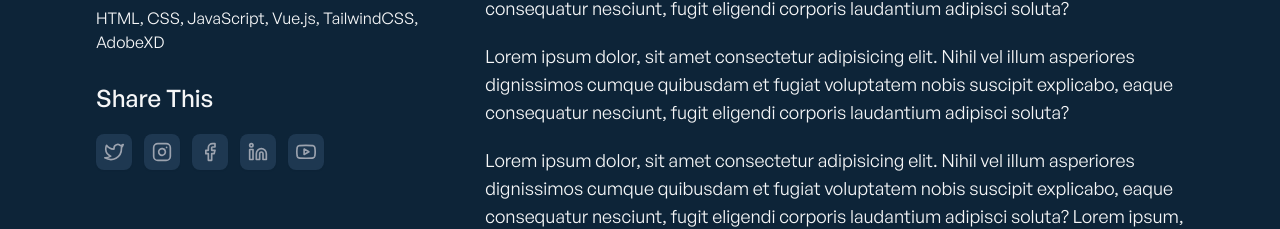
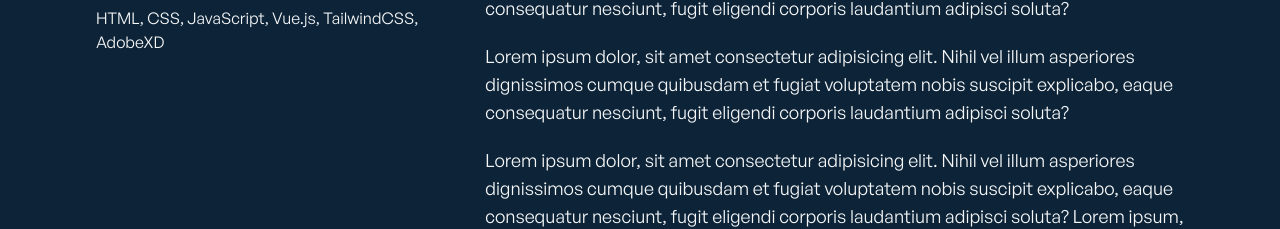
Before and after one commit to dungldt/my-portfolio, a Vue app: page /projects/single-project in a window 1280 px wide. Shown: the part 1045-1274 px from the top of the page. Built offline with nearby package versions, Linux system fonts and the light colour scheme; what vue-backtotop, vue-toast-notification would draw is missing.

Commit message:
format project component

```diff
--- a/src/components/projects/ProjectInfo.vue
+++ b/src/components/projects/ProjectInfo.vue
@@ -1,8 +1,8 @@
 <script>
-import feather from 'feather-icons';
+import feather from "feather-icons";
 
 export default {
-	props: ['projectInfo'],
+  props: ["projectInfo"],
 
   mounted() {
     feather.replace();
@@ -69,31 +69,8 @@ export default {
         <p
           class="font-general-regular text-primary-dark dark:text-ternary-light"
         >
-					{{ projectInfo.technologies[0].techs.join(', ') }}
+          {{ projectInfo.technologies[0].techs.join(", ") }}
         </p>
-			</div>
-
-			<!-- Single project social sharing -->
-			<div>
-				<p
-					class="font-general-medium text-2xl text-ternary-dark dark:text-ternary-light mb-2"
-				>
-					{{ projectInfo.socialSharingsHeading }}
-				</p>
-				<div class="flex items-center gap-3 mt-5">
-					<a
-						v-for="social in projectInfo.socialSharings"
-						:key="social.id"
-						:href="social.url"
-						target="__blank"
-						aria-label="Share Project"
-						class="bg-ternary-light dark:bg-ternary-dark text-gray-400 hover:text-primary-dark dark:hover:text-primary-light p-2 rounded-lg shadow-sm duration-500"
-						><i
-							:data-feather="social.icon"
-							class="w-4 lg:w-5 h-4 lg:h-5"
-						></i
-					></a>
-				</div>
       </div>
     </div>
 
--- a/src/components/projects/ProjectSingle.vue
+++ b/src/components/projects/ProjectSingle.vue
@@ -1,6 +1,6 @@
 <script>
 export default {
-	props: ['project'],
+  props: ["project"],
 };
 </script>
 
--- a/src/views/Projects.vue
+++ b/src/views/Projects.vue
@@ -1,8 +1,8 @@
 <script>
-import ProjectsGrid from '../components/projects/ProjectsGrid.vue';
+import ProjectsGrid from "../components/projects/ProjectsGrid.vue";
 
 export default {
-	name: 'Projects',
+  name: "Projects",
   components: {
     ProjectsGrid,
   },
```
Also changed, not shown: src/components/projects/ProjectsGrid.vue (+9 -13 lines). Lines whose indentation alone changed are shown as unchanged.
